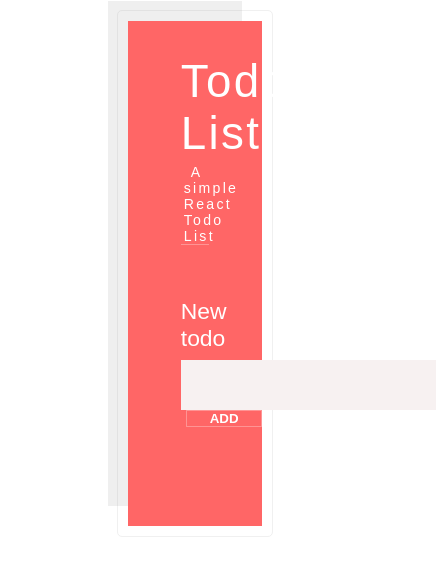
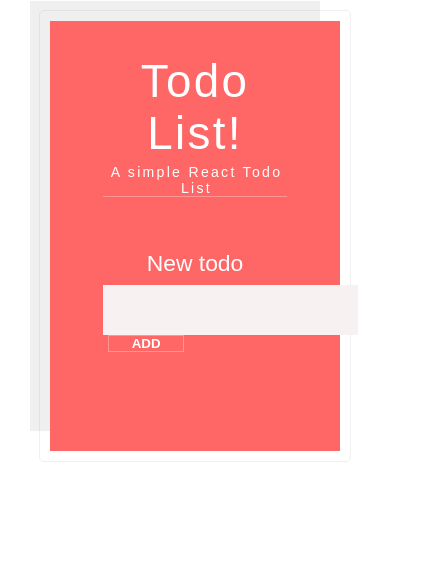
Before and after one commit to itsrojasleon/react-todo-list, a React (Create React App) app: page / in a window 390 px wide. Shown: the top 576 px of the page, 436 px wide, since content can reach past the window. Built offline with nearby package versions, Linux system fonts and the light colour scheme.

Commit message:
Add a simple media query

```diff
--- a/src/styles.css
+++ b/src/styles.css
@@ -19,6 +19,11 @@
   width: 40%;
   margin: 10px auto 0 auto;
   border-radius: 5px;
+}
+@media (max-width: 769px) {
+  .App {
+    width: 80%;
+  }
 }
 
 /* src/components/TodoList.js */
```
